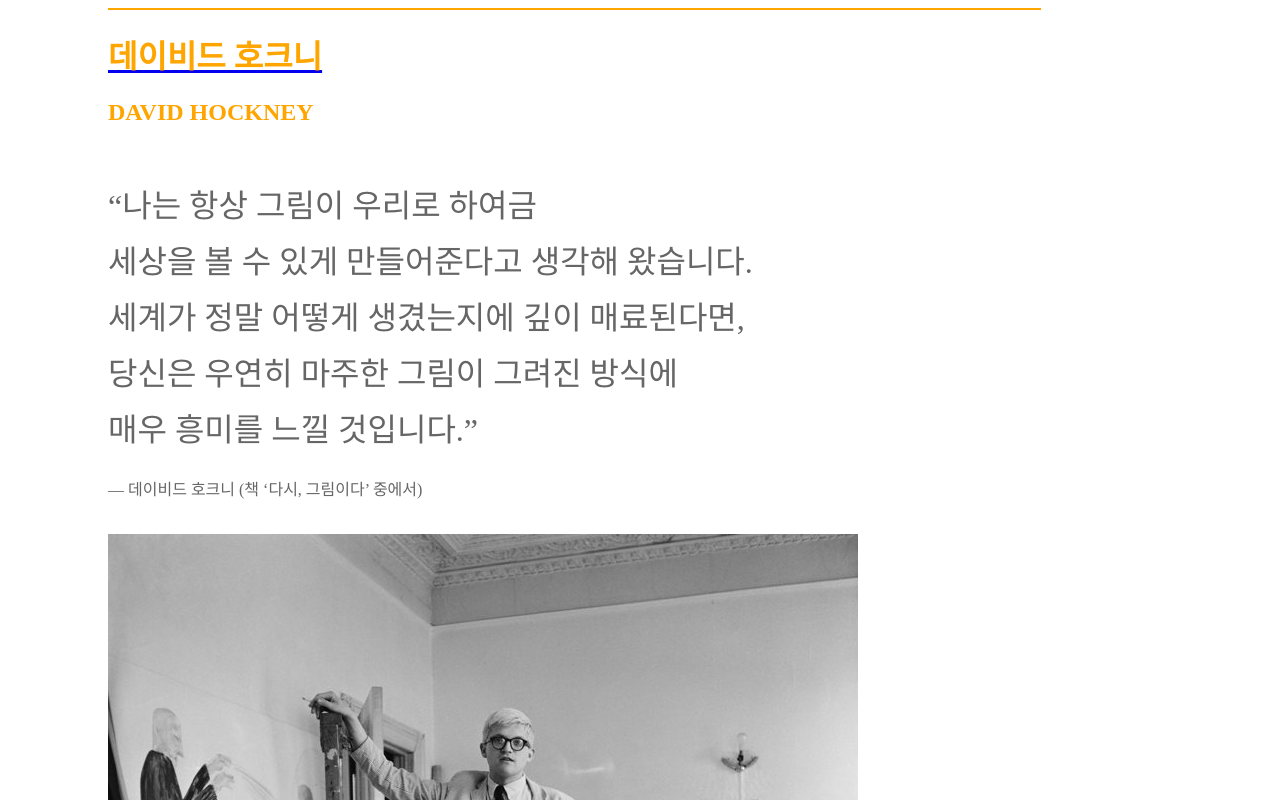
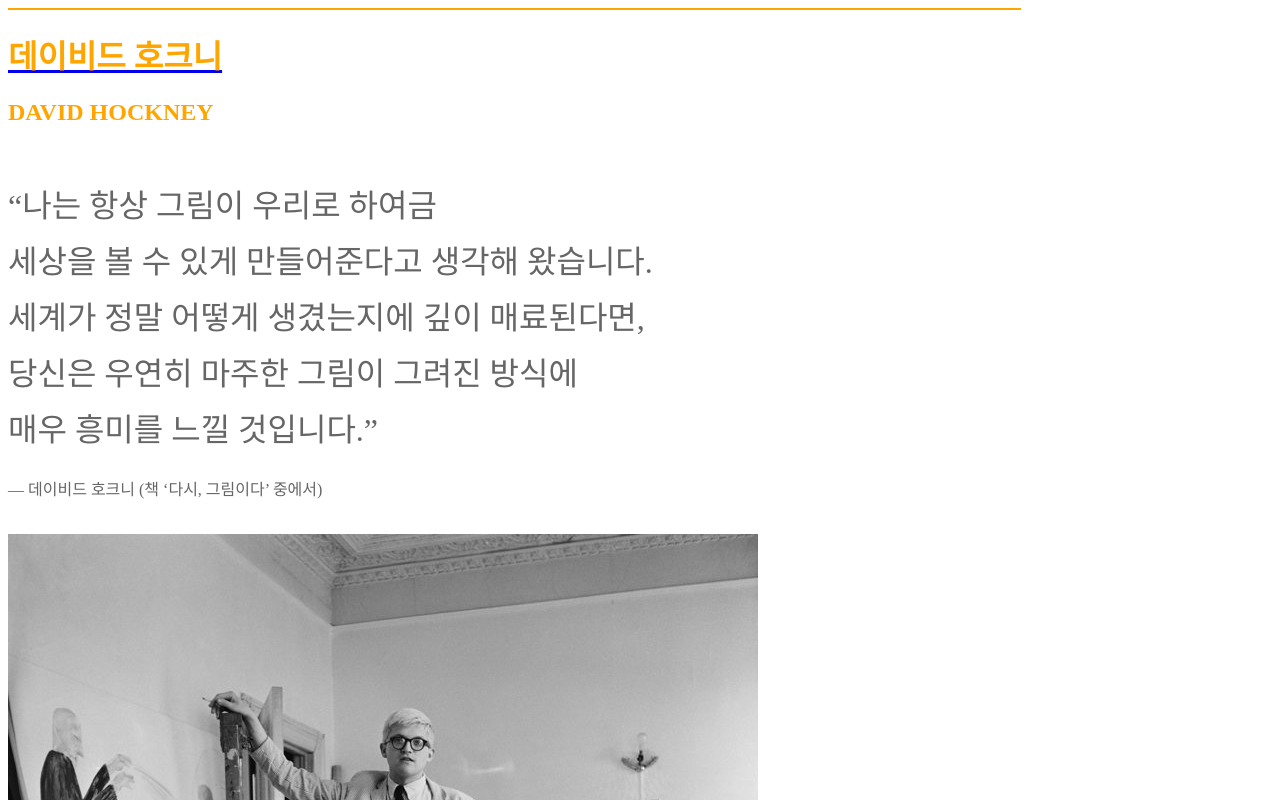
Before and after one commit to joyheyjoy/HOCKNEY, a plain HTML site: page index.html in a window 1280 px wide. Shown: the top 800 px of the page. Drawn offline with Linux system fonts and the light colour scheme.

Commit message:
Update index.html

```diff
--- a/index.html
+++ b/index.html
@@ -30,7 +30,7 @@
   width: 70%
 }
     .margin {
-  margin-left: 100px
+  margin: 0 auto
 }
 </style>
 <div class="left-box">
```
